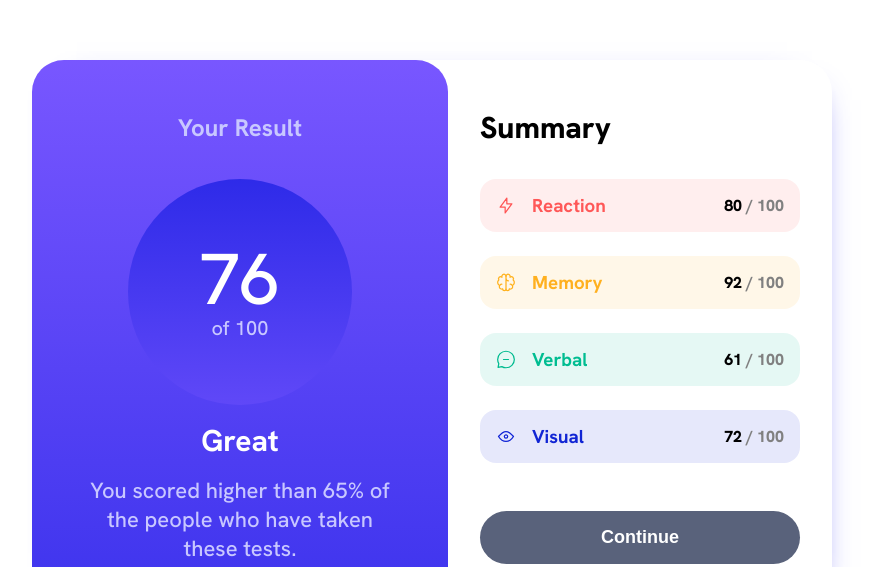
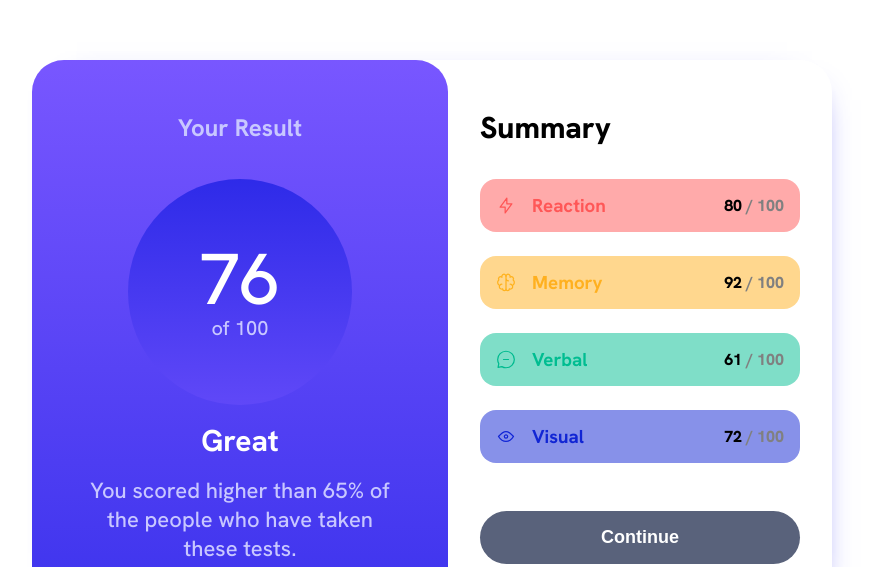
Before and after one commit to DandyHype/results-summary-component-main, a plain HTML site: page index.html in a window 1280 px wide. Shown: the part 260-827 px from the top of the page, without its empty margins (208-1078 px from the left). Drawn offline with Linux system fonts and the light colour scheme.

Commit message:
fixed colors

```diff
--- a/index.html
+++ b/index.html
@@ -172,19 +172,19 @@
 
 
     .bg-red {
-      background-color: hsl(from var(--Lightred) h s l / 10%);
+      background-color: hsl(from var(--Lightred) h s l / 50%);
     }
 
     .bg-yellow {
-      background-color: hsl(from var(--Orangey-yellow) h s l / 10%);
+      background-color: hsl(from var(--Orangey-yellow) h s l / 50%);
     }
 
     .bg-green {
-      background-color: hsl(from var(--Greenteal) h s l / 10%);
+      background-color: hsl(from var(--Greenteal) h s l / 50%);
     }
 
     .bg-blue {
-      background-color: hsl(from var(--Cobalt-blue) h s l / 10%);
+      background-color: hsl(from var(--Cobalt-blue) h s l / 50%);
     }
 
     .c-red {
```
